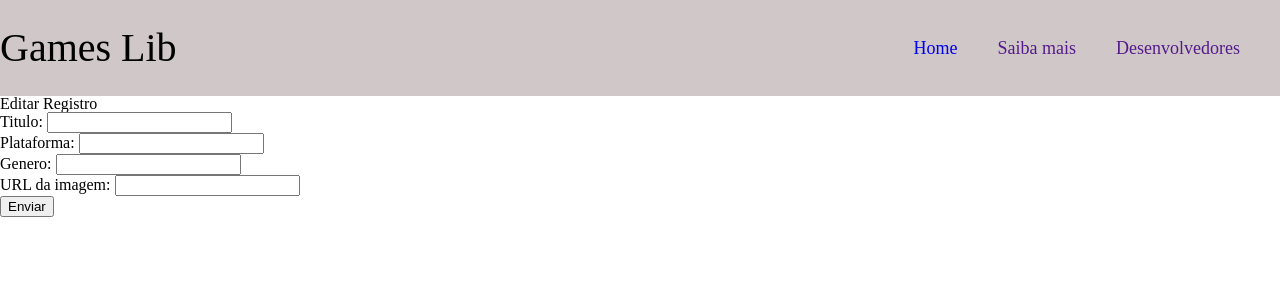
After one commit to LuizFelipePinho/games_lib, a Flask app: page /updateJogo in a window 1280 px wide. The commit adds this page. Shown: the top 300 px of the page. Run offline with Flask 2, Linux system fonts and the light colour scheme; data that the repository does not hold is empty.

Commit message:
adicionando funcionalidade de alterar infomacoes de jogos, mas incompleta

```diff
--- a/app.py
+++ b/app.py
@@ -47,6 +47,25 @@ class Jogos(db.Model):
     return Jogos.query.where(Jogos.plataforma == "switch") # vai selecionar somete da plataforma playstation
 
 
+  @staticmethod
+  def read_single(jogo_id):
+    # SELECT * from filmes where id = <id_de_um_filme>;
+    return Jogos.query.get(jogo_id)
+
+
+  # insere jogo
+  def save(self):
+    db.session.add(self) # estamos adicionandno as informações passadas no fomr (nome, url) para o banco de dados(utilizando sessão)
+    db.session.commit()
+
+  def update(self, new_data):
+    self.titulo = new_data.titulo
+    self.plataforma = new_data.plataforma
+    self.genero = new_data.genero
+    self.img = new_data.img
+    self.save()
+
+
 
 
 
@@ -83,6 +102,28 @@ def jogos_switch():
 
 
 
+# rota de update
+@bp.route('/updateJogo', methods=('GET', 'POST'))
+def update():
+  sucesso = None
+  jogo = Jogos.read_single(1) # aqui n pode ser um, tem q arrumar alguma forma para o usuario conseguir selecionar o jogo q ele quer editar
+
+  if request.method == 'POST':
+    form = request.form
+    new_data = Jogos(form['titulo'], form['plataforma'], form['genero'], form['img'])
+
+    jogo.update(new_data)
+
+    sucesso = True
+
+  return render_template('updateJogo.html', jogo = jogo, sucesso = sucesso )
+
+
+
+
+
+
+
 
 
 
--- a/templates/todosJogos.html
+++ b/templates/todosJogos.html
@@ -45,6 +45,10 @@
 
         </table>
 
+        <div>
+           <a href="/updateJogo"><button type="submit"> Alterar registro</button></a>
+        </div>
+
 
 
 
--- /dev/null
+++ b/templates/updateJogo.html
@@ -0,0 +1,67 @@
+<!DOCTYPE html>
+<html lang="pt-br">
+<head>
+    <meta charset="UTF-8">
+    <meta http-equiv="X-UA-Compatible" content="IE=edge">
+    <meta name="viewport" content="width=device-width, initial-scale=1.0">
+    <link rel="stylesheet" href="/static/reset.css">
+    <link rel="stylesheet" href="/static/styles.css">
+
+    <title>Games Lib</title>
+</head>
+<body>
+    {% include 'header.html' %}
+
+    <div class="bloco">
+        <h2>Editar Registro</h2>
+    </div>
+
+    {% if sucesso %}
+
+    <div class="bloco sucesso">
+    <p> Registro editado com sucesso! </p>
+    </div>
+
+    {% endif %}
+
+
+
+    <div class="bloco">
+        <form class="form" method="POST"> <!-- com o postVamos enviar informações para o bd-->
+
+            <div class="bloco form_input">
+                <label for="titulo">Titulo: </label>
+                <input type="text" id="titulo" name="titulo" value="{{jogo.titulo}}"> <!-- o id do input que liga com o for da label-->
+
+            </div>
+
+            <div class="bloco form_input">
+                <label for="plataforma">Plataforma: </label>
+                <input type="text" id="plataforma" name="plataforma" value="{{jogo.plataforma}}"> <!-- o id do input que liga com o for da label-->
+
+            </div>
+
+            <div class="bloco form_input">
+                <label for="genero">Genero: </label>
+                <input type="text" id="genero" name="genero" value="{{jogo.genero}}"> <!-- o id do input que liga com o for da label-->
+
+            </div>
+
+
+            <div class="bloco form_input">
+                <label for="img">URL da imagem: </label>
+                <input type="text" id="img" name="img" value="{{jogo.img}}"> <!-- o id do input que liga com o for da label-->
+
+            </div>
+
+
+            <div class="bloco form_input">
+                <input type="submit" class="botao" value="Enviar">
+
+            </div>
+
+
+        </form>
+
+</body>
+</html>
```
